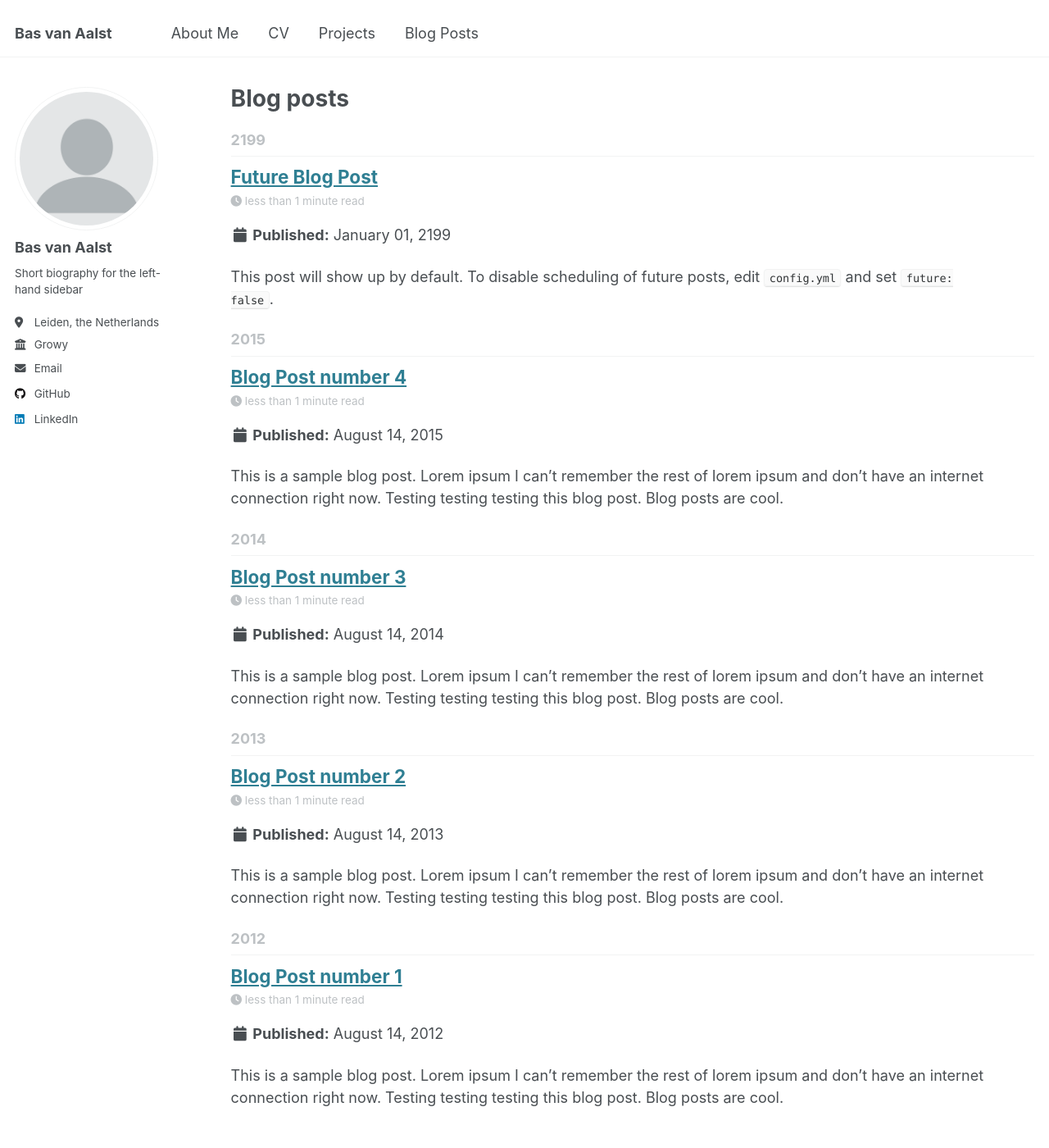
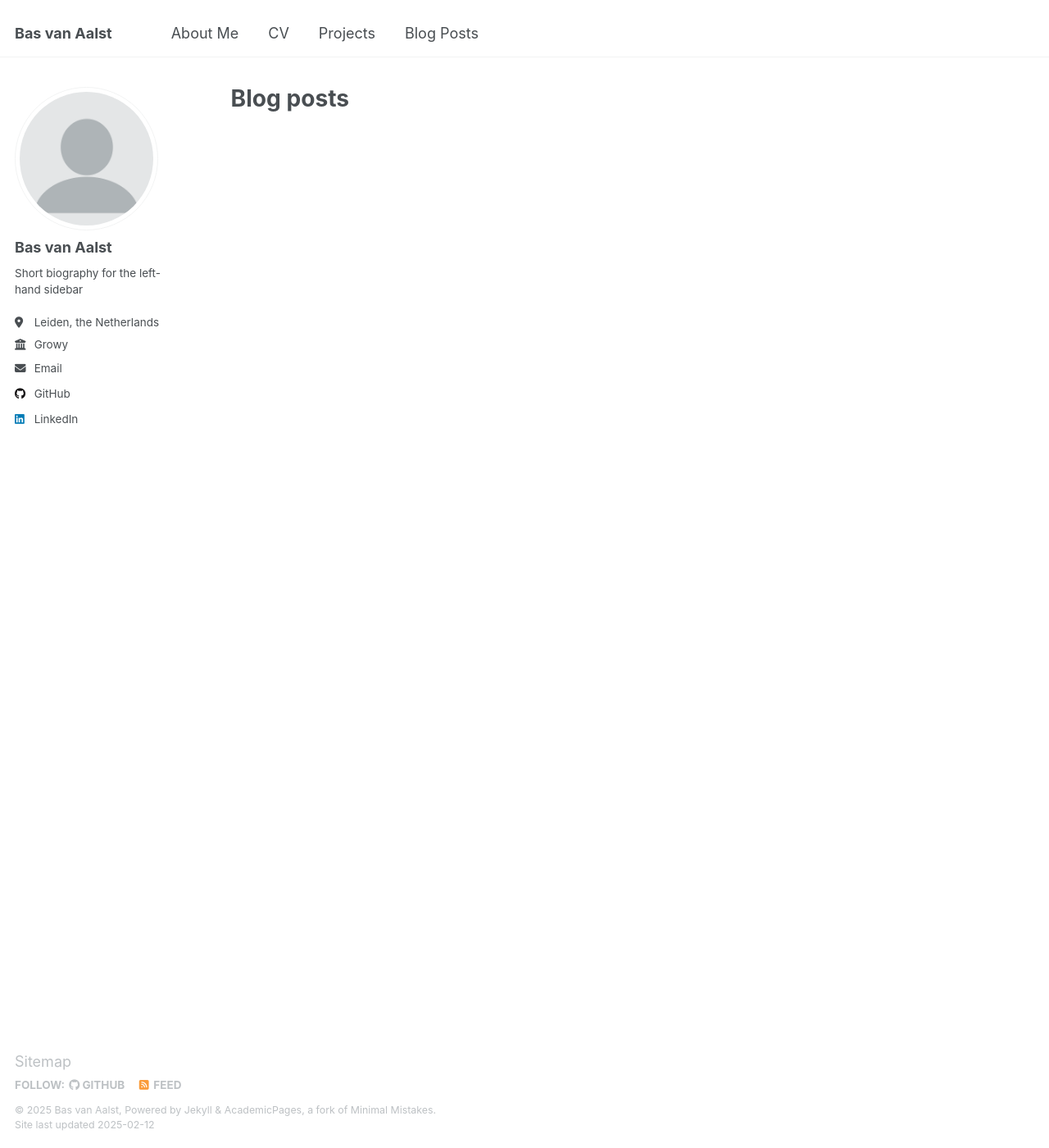
Before and after one commit to basvanaalst/basvanaalst.github.io, a Jekyll site: the page built from _pages/year-archive.html, in a window 1280 px wide and 1400 px high. Shown: the whole window at 82% size. Built offline with Jekyll 4.4.1, drawn with Linux system fonts in a browser that asks for light colours.

Commit message:
remove blog posts

```diff
--- a/_config.yml
+++ b/_config.yml
@@ -88,7 +88,7 @@ publication_category:
 teaser                   :  # filename of teaser fallback teaser image placed in /images/, .e.g. "500x300.png"
 breadcrumbs              : false # true, false (default)
 words_per_minute         : 160
-future                   : true
+future                   : false
 read_more                : "disabled" # if enabled, adds "Read more" links to excerpts
 talkmap_link             : false      #change to true to add link to talkmap on talks page
 comments:
--- a/_posts/2012-08-14-blog-post-1.md
+++ /dev/null
@@ -1,20 +0,0 @@
----
-title: 'Blog Post number 1'
-date: 2012-08-14
-permalink: /posts/2012/08/blog-post-1/
-tags:
-  - cool posts
-  - category1
-  - category2
----
-
-This is a sample blog post. Lorem ipsum I can't remember the rest of lorem ipsum and don't have an internet connection right now. Testing testing testing this blog post. Blog posts are cool.
-
-Headings are cool
-======
-
-You can have many headings
-======
-
-Aren't headings cool?
-------
--- a/_posts/2013-08-14-blog-post-2.md
+++ /dev/null
@@ -1,20 +0,0 @@
----
-title: 'Blog Post number 2'
-date: 2013-08-14
-permalink: /posts/2013/08/blog-post-2/
-tags:
-  - cool posts
-  - category1
-  - category2
----
-
-This is a sample blog post. Lorem ipsum I can't remember the rest of lorem ipsum and don't have an internet connection right now. Testing testing testing this blog post. Blog posts are cool.
-
-Headings are cool
-======
-
-You can have many headings
-======
-
-Aren't headings cool?
-------
--- a/_posts/2014-08-14-blog-post-3.md
+++ /dev/null
@@ -1,20 +0,0 @@
----
-title: 'Blog Post number 3'
-date: 2014-08-14
-permalink: /posts/2014/08/blog-post-3/
-tags:
-  - cool posts
-  - category1
-  - category2
----
-
-This is a sample blog post. Lorem ipsum I can't remember the rest of lorem ipsum and don't have an internet connection right now. Testing testing testing this blog post. Blog posts are cool.
-
-Headings are cool
-======
-
-You can have many headings
-======
-
-Aren't headings cool?
-------
--- a/_posts/2199-01-01-future-post.md
+++ /dev/null
@@ -1,11 +0,0 @@
----
-title: 'Future Blog Post'
-date: 2199-01-01
-permalink: /posts/2012/08/blog-post-4/
-tags:
-  - cool posts
-  - category1
-  - category2
----
-
-This post will show up by default. To disable scheduling of future posts, edit `config.yml` and set `future: false`.
```
Also changed, not shown: _posts/2015-08-14-blog-post-4.md (deleted, +0 -20 lines), _posts/consultancy.md (added, +13 -0 lines).
